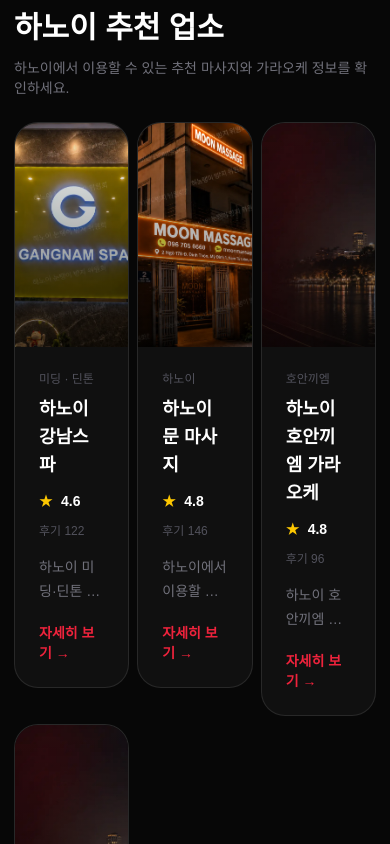
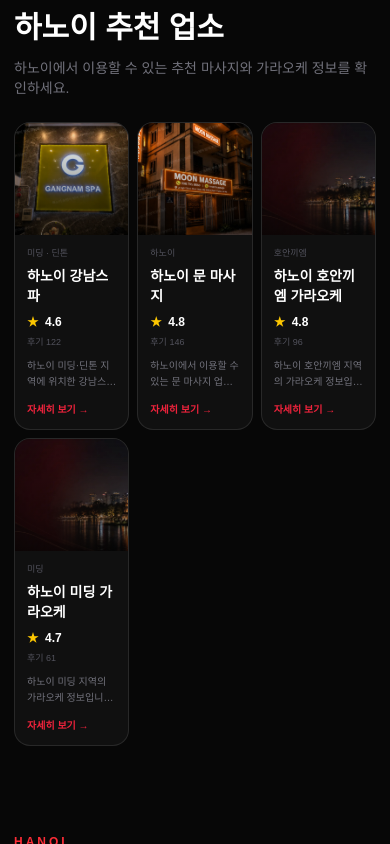
Before and after one commit to vietnam-nightlife/hanoi-nightlife, a Next.js app: page / in a window 390 px wide. Shown: the part 960-1804 px from the top of the page. Built offline with nearby package versions, Linux system fonts and the light colour scheme.

Commit message:
Update PlaceCard.tsx

```diff
--- a/components/PlaceCard.tsx
+++ b/components/PlaceCard.tsx
@@ -4,9 +4,10 @@
 export default function PlaceCard({ place }: { place: Place }) {
   return (
     <Link href={`/${place.city}/${place.category}/${place.slug}`}>
-      <article className="card-hover overflow-hidden rounded-3xl border border-white/10 bg-[#101010]">
+      <article className="card-hover overflow-hidden rounded-2xl border border-white/10 bg-[#101010]">
+
         {/* IMAGE */}
-        <div className="relative h-56 overflow-hidden">
+        <div className="relative h-28 overflow-hidden sm:h-40 lg:h-56">
           <img
             src={place.image}
             alt={place.name}
@@ -17,19 +18,20 @@
         </div>
 
         {/* CONTENT */}
-        <div className="p-6">
+        <div className="p-3 sm:p-4 lg:p-6">
+
           {/* DISTRICT */}
-          <div className="text-xs text-zinc-600">
+          <div className="text-[9px] text-zinc-600 sm:text-xs">
             {place.district}
           </div>
 
           {/* NAME */}
-          <h3 className="mt-2 text-lg font-black">
+          <h3 className="mt-1.5 text-sm font-black leading-5 sm:text-base lg:text-lg">
             {place.name}
           </h3>
 
           {/* RATING */}
-          <div className="mt-3 flex items-center gap-2 text-sm">
+          <div className="mt-2 flex items-center gap-1.5 text-xs sm:text-sm">
             <span className="text-yellow-400">
               ★
             </span>
@@ -40,19 +42,20 @@
           </div>
 
           {/* REVIEWS */}
-          <div className="mt-3 text-xs text-zinc-600">
+          <div className="mt-1.5 text-[9px] text-zinc-600 sm:text-xs">
             후기 {place.reviews}
           </div>
 
           {/* DESCRIPTION */}
-          <p className="mt-4 line-clamp-2 text-sm leading-6 text-zinc-500">
+          <p className="mt-2 line-clamp-2 text-[10px] leading-4 text-zinc-500 sm:text-xs sm:leading-5 lg:mt-4 lg:text-sm lg:leading-6">
             {place.description}
           </p>
 
           {/* DETAIL */}
-          <div className="mt-5 text-sm font-black red">
+          <div className="mt-3 text-[10px] font-black red sm:mt-4 sm:text-xs lg:mt-5 lg:text-sm">
             자세히 보기 →
           </div>
+
         </div>
       </article>
     </Link>
```
